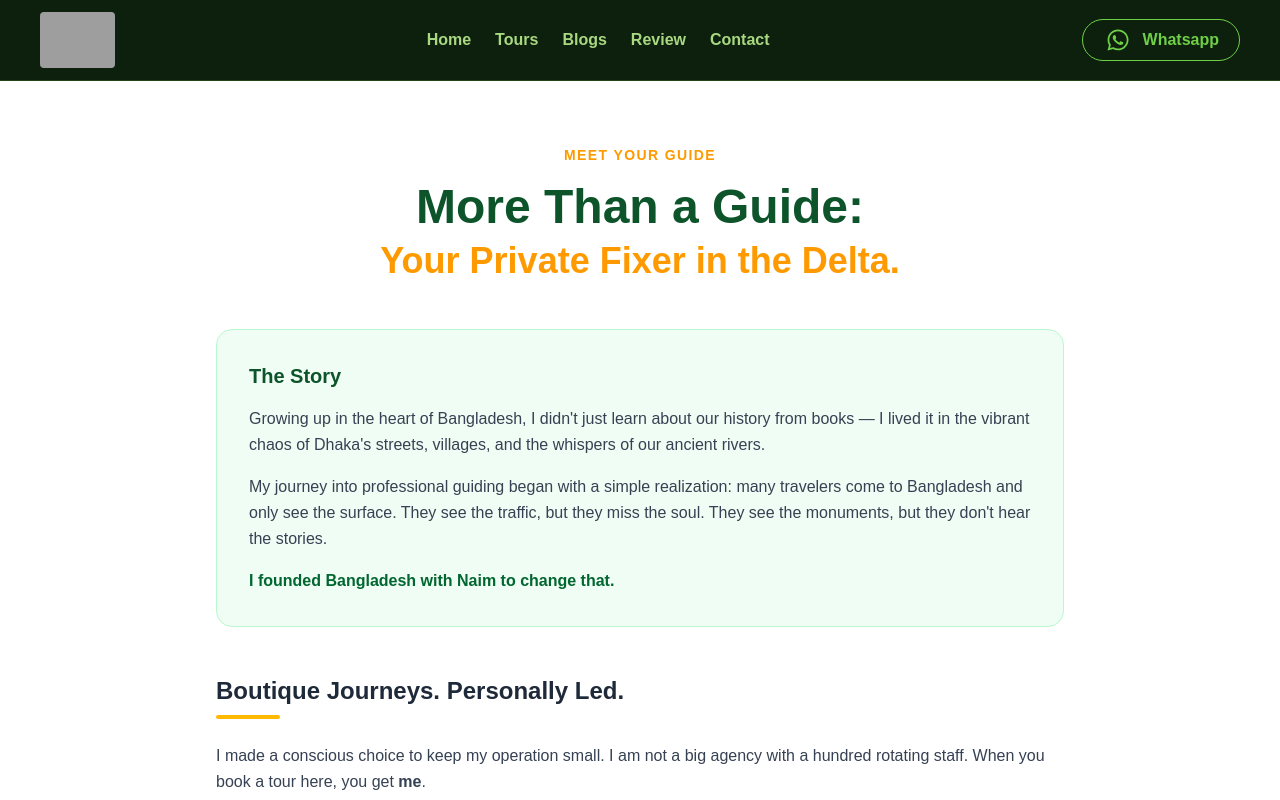
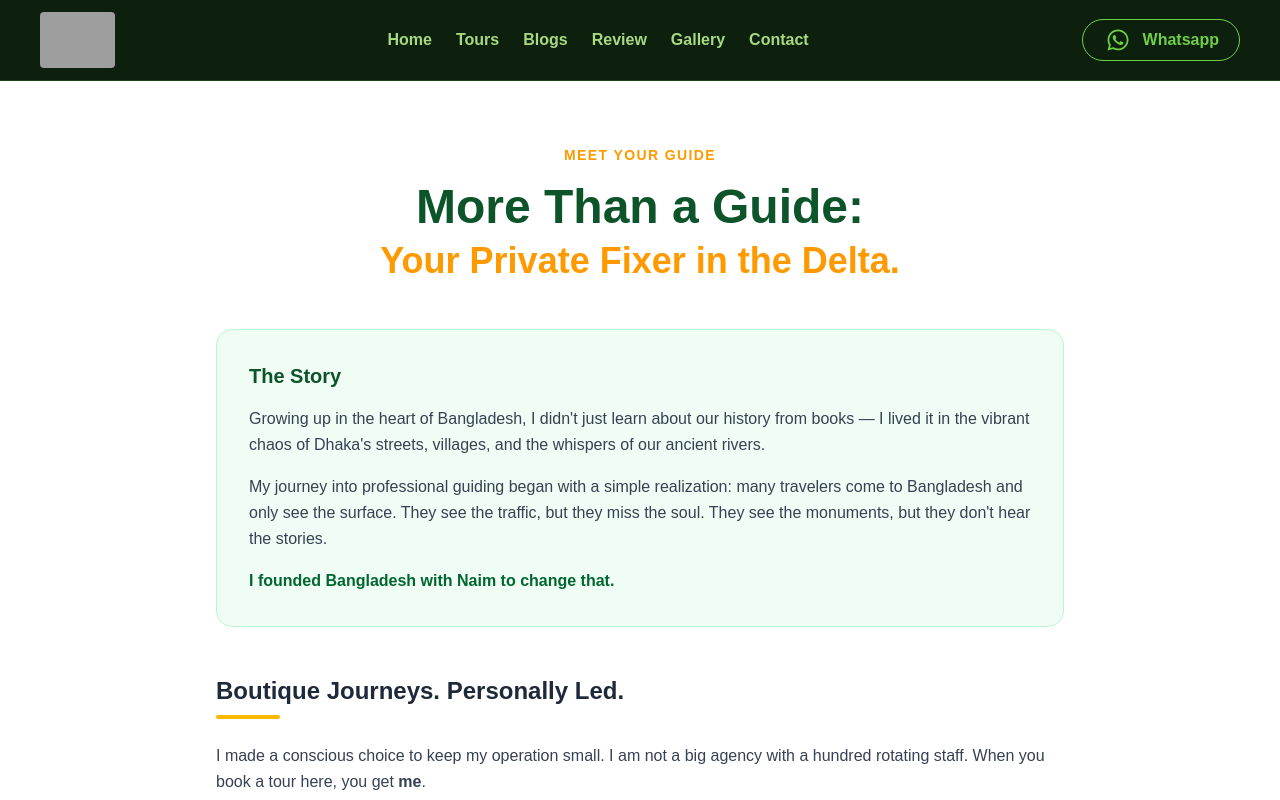
Before and after one commit to Saimon1831552/bangladesh-with-nayeem, a Next.js app: page /about in a window 1280 px wide. Shown: the top 800 px of the page. Built offline with nearby package versions, Linux system fonts and the light colour scheme; grey boxes are pictures that could not be loaded.

Commit message:
Add 'Gallery' link to navigation menu

```diff
--- a/src/components/shared/Navber/navber.jsx
+++ b/src/components/shared/Navber/navber.jsx
@@ -30,7 +30,7 @@ export default function Navbar() {
         {/* Desktop Nav */}
         <nav className='hidden md:block'>
           <ul className='flex flex-row justify-center gap-6 items-center list-none m-0 p-0'>
-            {['/', '/tours', '/blogs', '/review', '/contact'].map((href, i) => (
+            {['/', '/tours', '/blogs', '/review', '/gallery', '/contact'].map((href, i) => (
               <li key={href}>
                 <Link
                   href={href}
@@ -39,7 +39,7 @@ export default function Navbar() {
                   onMouseEnter={e => e.currentTarget.style.color = '#6fcf47'}
                   onMouseLeave={e => e.currentTarget.style.color = '#a8d880'}
                 >
-                  {['Home', 'Tours', 'Blogs', 'Review', 'Contact'][i]}
+                  {['Home', 'Tours', 'Blogs', 'Review', 'Gallery', 'Contact'][i]}
                 </Link>
               </li>
             ))}
@@ -91,7 +91,7 @@ export default function Navbar() {
         >
           <nav>
             <ul className='flex flex-col items-center gap-6 list-none m-0 p-0'>
-              {['/', '/tours', '/blogs', '/review', '/contact'].map((href, i) => (
+              {['/', '/tours', '/blogs', '/review', '/gallery', '/contact'].map((href, i) => (
                 <li key={href}>
                   <Link
                     href={href}
@@ -101,7 +101,7 @@ export default function Navbar() {
                     onMouseEnter={e => e.currentTarget.style.color = '#6fcf47'}
                     onMouseLeave={e => e.currentTarget.style.color = '#a8d880'}
                   >
-                    {['Home', 'Tours', 'Blogs', 'Review', 'Contact Us'][i]}
+                    {['Home', 'Tours', 'Blogs', 'Review', 'Gallery', 'Contact Us'][i]}
                   </Link>
                 </li>
               ))}
```
